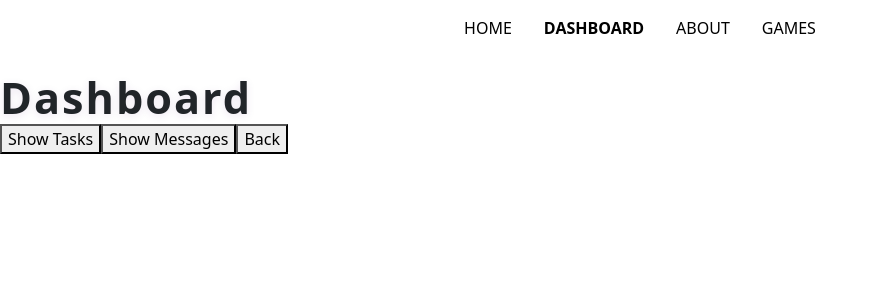
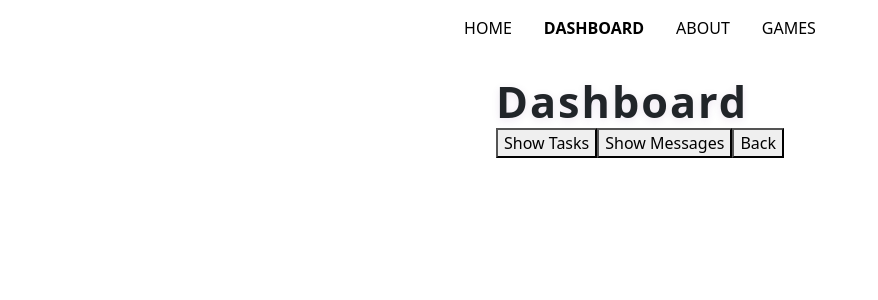
Before and after one commit to dasingh9/games-react-app-v2, a React (Vite) app: page /dash in a window 1280 px wide. Shown: the top 300 px of the page, without its empty margins (0-878 px from the left). Built offline with nearby package versions, Linux system fonts and the light colour scheme.

Commit message:
Align Dashboard in the middle using Flexbox

```diff
--- a/src/pages/DashboardPage.jsx
+++ b/src/pages/DashboardPage.jsx
@@ -1,10 +1,12 @@
 import { useNavigate, Outlet } from 'react-router-dom';
 import { useUserContext } from "../context/UserContext";
+import { Flexbox } from '../components/shared/Flexbox';
 
 export default function DashboardPage() {
     // built-in hook in React Router DOM, returns a function
     const navigate = useNavigate();
     return (
+        <Flexbox>
             <div className="DashboardPage componentBox">
                 <h1>Dashboard</h1>
 
@@ -14,6 +16,7 @@ export default function DashboardPage() {
                 <button onClick={() => navigate(-1)}>Back</button>
                 <Outlet /> {/* see next slide */}
             </div>
+        </Flexbox>
     )
 }
 // ++ Move the <Outlet/> below the buttons and observe the change
```
Lines whose indentation alone changed are shown as unchanged.
